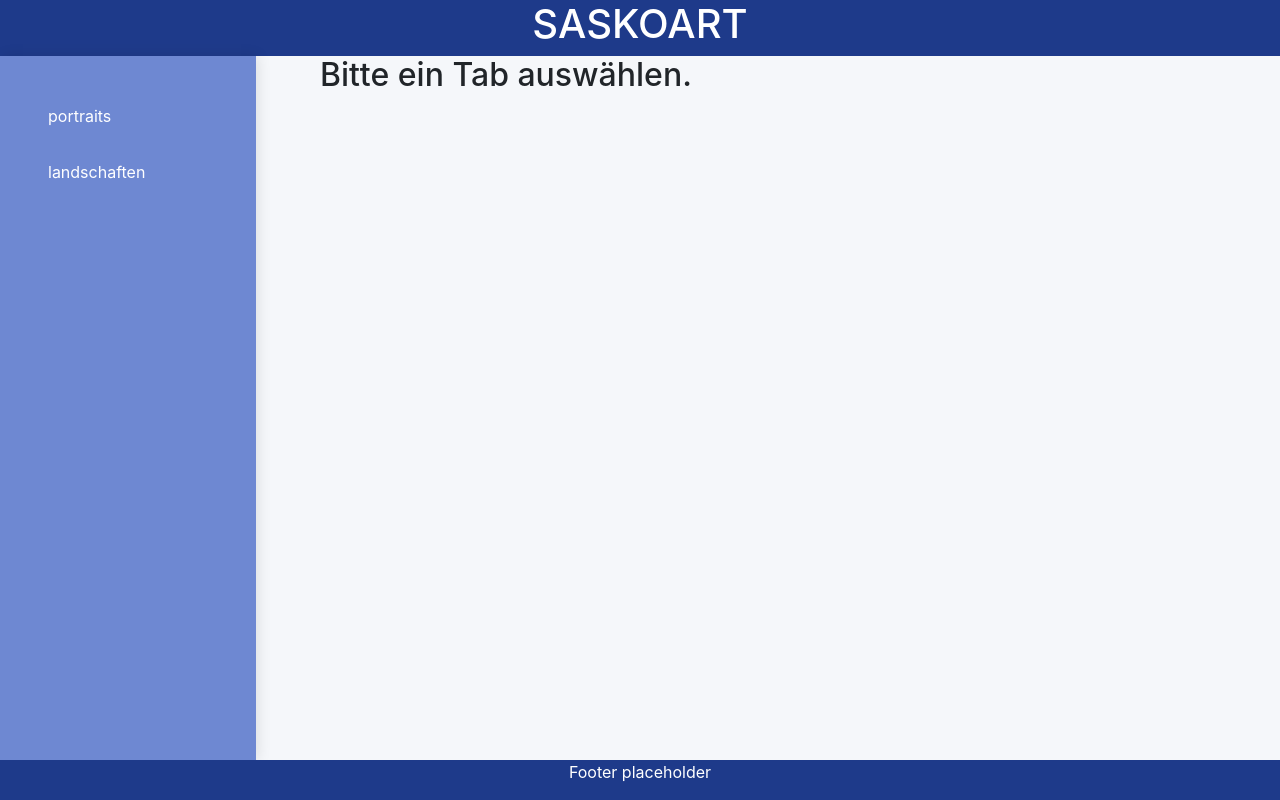
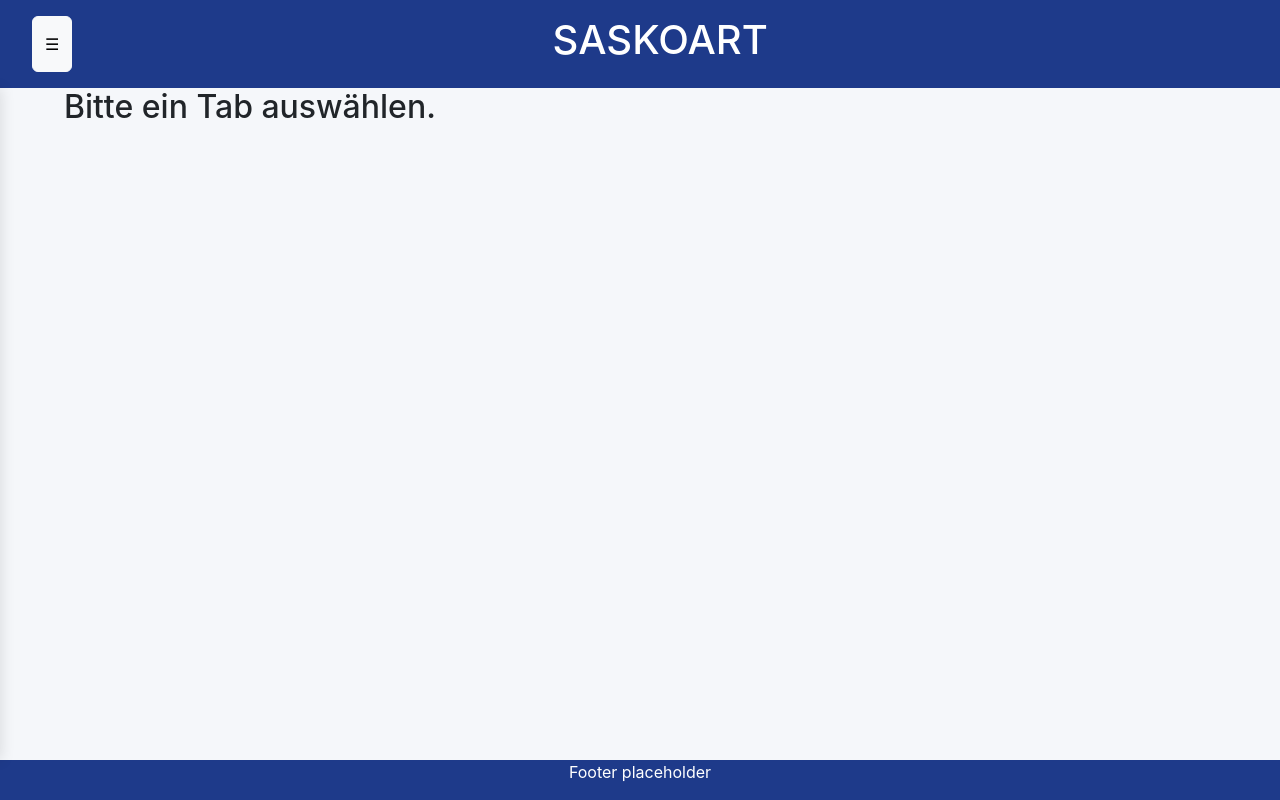
Before and after one commit to saskoart/saskoart.github.io, a React (Create React App) app: page / in a window 1280 px wide. Built offline with nearby package versions, Linux system fonts and the light colour scheme.

Commit message:
menu slides in and out

```diff
--- a/public/css/app.css
+++ b/public/css/app.css
@@ -7,14 +7,21 @@
 }
 
 .sidebarStyle {
-    width: 20%;
-    min-width: 10em;
+    position: absolute;
+    transform: translateX(-100%);     /* off-screen */
+    transition: transform 0.3s ease;
     background-color: #6e88d2;
     color: white;
     padding: 2em;
     display: flex;
     flex-direction: column;
     box-shadow: .2em 0 .8em rgba(0,0,0,0.1);
+    height: 100%;
+}
+
+/* sidebar when opened */
+.sidebarStyle.open {
+    transform: translateX(0);         /* slide in */
 }
 
 .sidebarTitle {
@@ -41,10 +48,17 @@
 }
 
 .header {
-    text-align: center;
+    display: flex;
+    flex-direction: row;
     color: white;
     background-color: #1E3A8A;
     flex: 0 0 auto;
+    padding: 1em 2em 1em 2em;
+}
+
+.headerTitle {
+    flex: 1 1 auto;
+    text-align: center;
 }
 
 .mainArea {
@@ -52,6 +66,7 @@
     flex-direction: row;
     flex: 1 1 auto;   /* force it to take remaining space */
     min-height: 0;    /* IMPORTANT: allows children to shrink and scroll */
+    position: relative;
 }
 
 .footer {
@@ -75,3 +90,14 @@
 .figureModal {
     width: 100%;
 }
+
+/* Hamburger button */
+.hamburgerButton {
+    display: block;
+    background: none;
+    border: none;
+    font-size: 30px;
+    padding: 10px;
+    cursor: pointer;
+    color: #1E3A8A;
+}
--- a/src/App.jsx
+++ b/src/App.jsx
@@ -8,6 +8,7 @@
 
 function App() {
     const [structure, setStructure] = useState({});
+    const [menuOpen, setMenuOpen] = useState(false);
 
     useEffect(() => {
         loadStructure(setStructure);
@@ -16,9 +17,10 @@
     return (
         <Router>
             <div className="layoutStyle">
-                <Header />
+                <Header menuOpen={menuOpen} setMenuOpen={setMenuOpen}/>
                 <div className="mainArea">
-                    <div className="sidebarStyle">
+                    <div className={`sidebarStyle ${menuOpen ? "open" : ""}`}>
+
                         <Nav className="flex-column">
                             {"folders" in structure ? Object.keys(structure.folders).map(folder => (
                                 <Nav.Item key={folder}>
@@ -31,8 +33,9 @@
                                         onMouseLeave={(e) =>
                                             (e.target.style.backgroundColor = "transparent")
                                         }
+                                        onClick={(e) => setMenuOpen(false)}
                                     >
-                                        {folder}
+                                        {structure.folders[folder].title}
                                     </Link>
                                 </Nav.Item>
                             )) : null}
--- a/src/components/Header.jsx
+++ b/src/components/Header.jsx
@@ -1,8 +1,18 @@
 import React from 'react';
+import {Button} from "react-bootstrap";
 
-function Header() {
+function Header({menuOpen, setMenuOpen}) {
     return <header className="header">
-        <h1>SASKOART</h1>
+        <Button
+            className="hamburgerButton"
+            onClick={() => setMenuOpen(prev => !prev)}
+            variant="light"
+        >
+            {menuOpen ? '✖' : '☰'}
+        </Button>
+        <div className="headerTitle">
+            <h1>SASKOART</h1>
+        </div>
     </header>
 }
 
```
